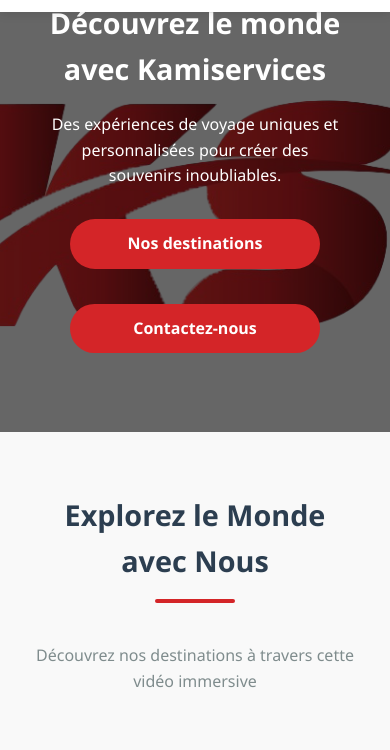
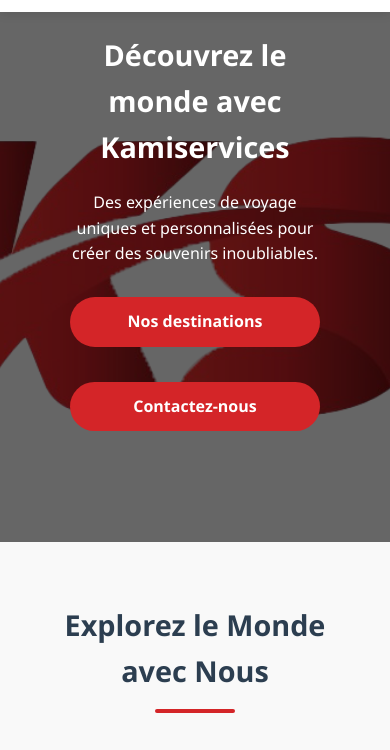
Before and after one commit to KADERKAMITE/kamiservices, a plain HTML site: page index.html in a window 390 px wide. Shown: the part 64-814 px from the top of the page. Drawn offline with nearby package versions, Linux system fonts and the light colour scheme; grey boxes are pictures that could not be loaded; files whose address does not match are found by name.

Commit message:
Update styles.css

```diff
--- a/styles.css
+++ b/styles.css
@@ -170,7 +170,7 @@ nav ul li a:hover:after {
 @media (max-width: 768px) {
     .hero {
         height: auto;
-        padding: 4rem 1rem;
+        padding: 6rem 2rem;
         background-position: center top;
     }
     .hero h1 {
```
